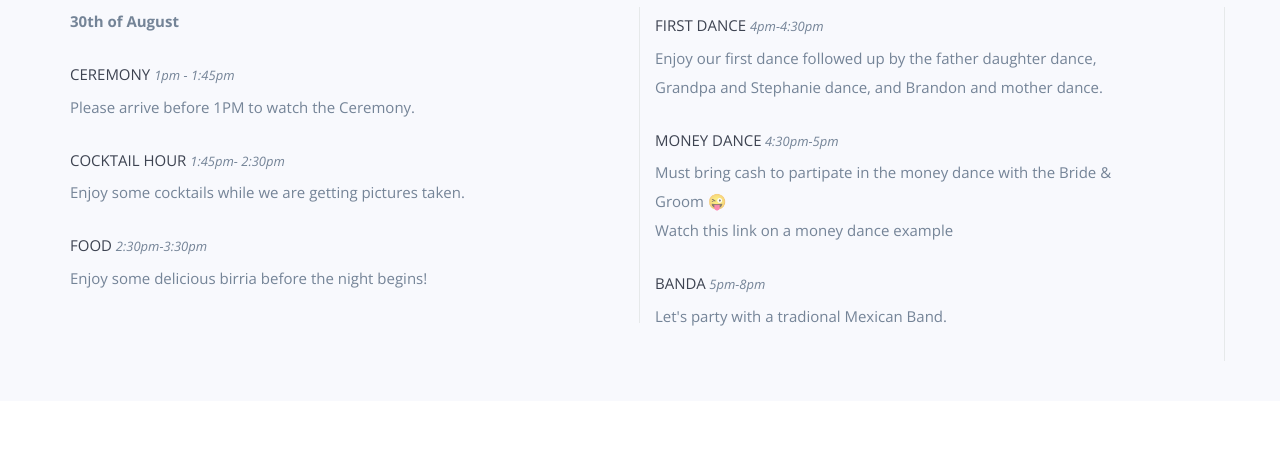
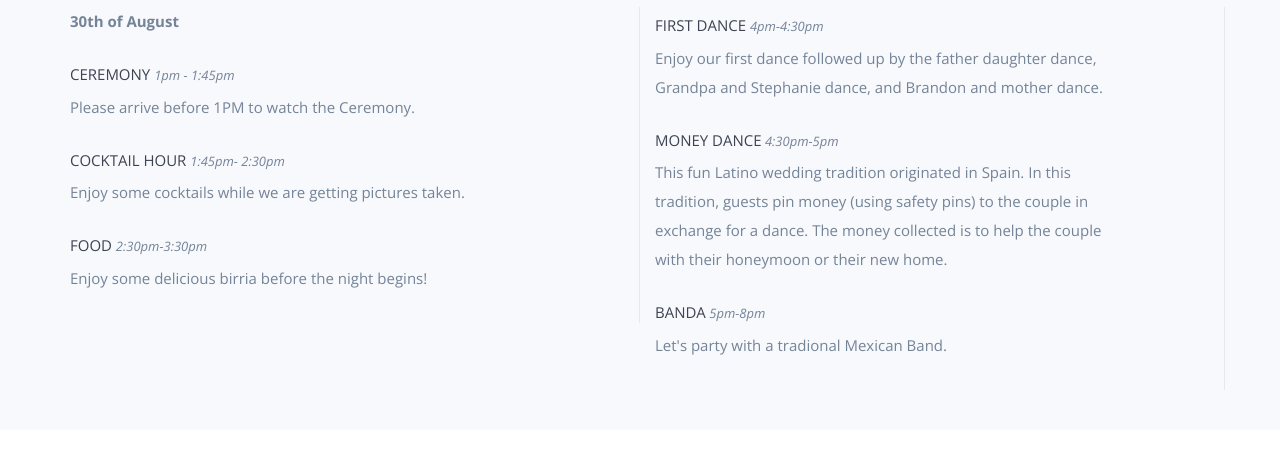
Before and after one commit to bg2398/MyWedding, a website: page index.html in a window 1280 px wide. Shown: the part 1840-2298 px from the top of the page. Drawn offline with nearby package versions, Linux system fonts and the light colour scheme; some packages are replaced by stand-ins of ours; files that its build step writes are made by us from their sources; files whose address does not match are found by name.

```diff
--- a/index.html
+++ b/index.html
@@ -183,7 +183,7 @@
                 </div>
                 <div class="wp3">
                     <h5>Money Dance<span class="time"> 4:30PM-5PM</span></h5>
-                    <p>Must bring cash to partipate in the money dance with the Bride & Groom 😜 <br> Watch this link on a money dance example </p>
+                    <p>This fun Latino wedding tradition originated in Spain. In this tradition, guests pin money (using safety pins) to the couple in exchange for a dance. The money collected is to help the couple with their honeymoon or their new home. </p>
                 </div>
                 <div class="wp2">
                     <h5>Banda<span class="time"> 5PM-8PM</span></h5>
--- a/js/scripts.js
+++ b/js/scripts.js
@@ -187,20 +187,20 @@
             title: "Brandon and Stephanie's Wedding",
 
             // Event start date
-            start: new Date('Aug 31st, 2024 1:00pm'),
+            start: new Date('Aug 30th, 2024 1:00pm'),
 
             // Event duration (IN MINUTES)
             // duration: 120,
 
             // You can also choose to set an end time
             // If an end time is set, this will take precedence over duration
-            end: new Date('Sep 1, 2024 12:00am'),
+            end: new Date('Aug 30th, 2024 11:00pm'),
 
             // Event Address
-            address: 'ITC Fortune Park Hotel, Kolkata',
+            address: 'Legacy Farms, Buckley, Wa',
 
             // Event Description
-            description: "We can't wait to see you on our big day. For any queries or issues, please contact Mr. Amit Roy at +91 9876543210."
+            description: "We can't wait to see you on our big day. For any queries or issues, please contact Brandon at 253-347-7685!"
         }
     });
 
```
Also changed, not shown: js/scripts.min.js.
